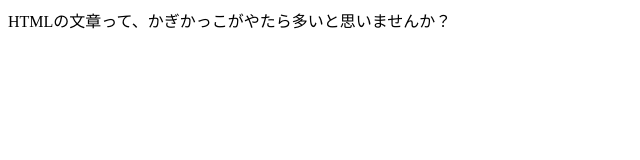
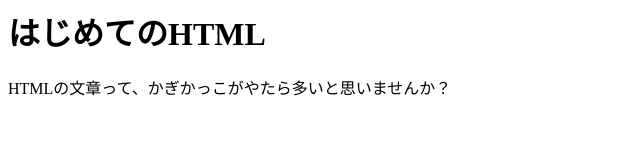
Before and after one commit to 240167k/240167k.github.io, a plain HTML site: page ex1.html in a window 1280 px wide. Shown: the whole page, without its empty margins (0-640 px from the left). Drawn offline with Linux system fonts and the light colour scheme.

Commit message:
Update ex1.html

```diff
--- a/ex1.html
+++ b/ex1.html
@@ -3,6 +3,7 @@
     <TITLE>練習その１</TITLE>
     </HEAD>
   <BODY>
+    <H1>はじめてのHTML</H1>
     HTMLの文章って、かぎかっこがやたら多いと思いませんか？
   </BODY>
 </HTML>
```
Lines whose indentation alone changed are shown as unchanged.
